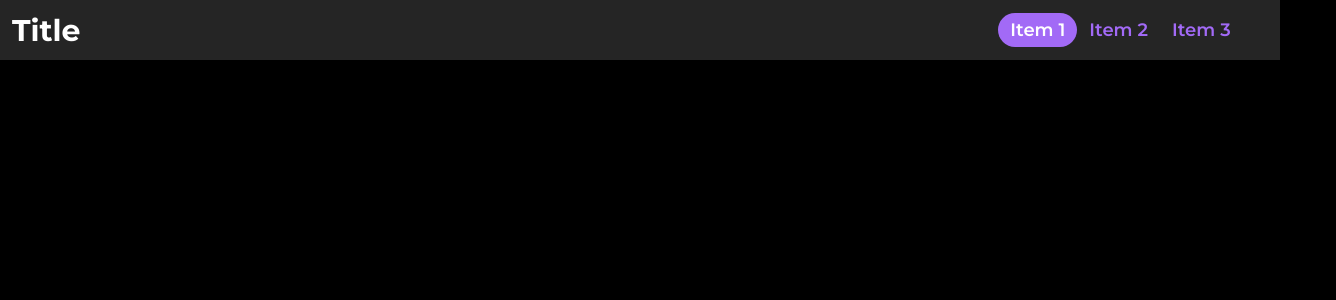
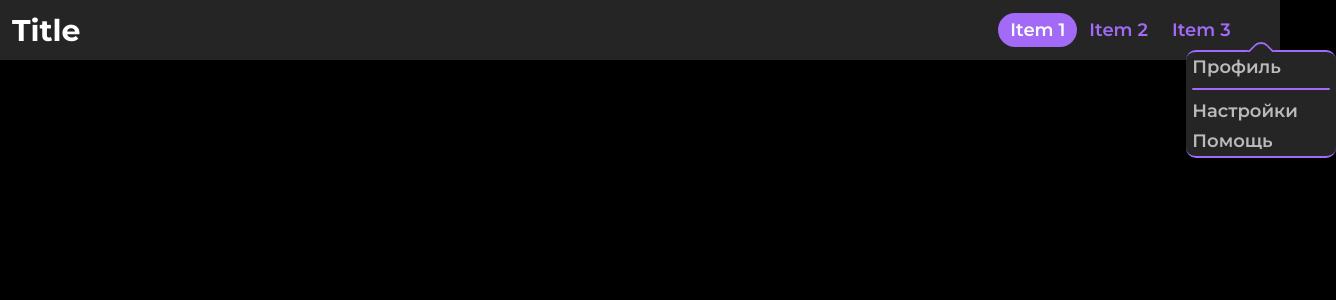
Before and after one commit to sashamanko/project, a React (Create React App) app: page / in a window 1280 px wide. Both pictures are taken after a click on the button 1261 px from the left and 29 px from the top of the page. Shown: the top 300 px of the page, 1336 px wide, since content can reach past the window. Built offline with nearby package versions, Linux system fonts and the light colour scheme; some icons are missing.

Commit message:
dropdown add

```diff
--- a/src/components/Header/Header.component.jsx
+++ b/src/components/Header/Header.component.jsx
@@ -5,11 +5,30 @@ import {NavLink} from 'react-router-dom';
 // Imports | Remix icons
 // __________________________________________________
 import UserLineIcon from 'remixicon-react/UserLineIcon';
+import Dropdown from '../ui/Dropdown/Dropdown.ui';
 
 // SCSS | My
 // __________________________________________________
 import './Header.component.scss';
 
+const options = {
+  profile: {
+    label: 'Профиль',
+    type: 'link',
+    url: 'profile',
+  },
+  sp1: 'separator',
+  settings: {
+    label: 'Настройки',
+    type: 'link',
+    url: 'settings',
+  },
+  healp: {
+    label: 'Помощь',
+    type: 'link',
+    url: 'help',
+  }
+};
 
 const Header = () => {
   return (
@@ -26,9 +45,12 @@ const Header = () => {
           </ul>
         </nav>
 
-        <button className='ml-1'>
-          <UserLineIcon/>
-        </button>
+
+        <Dropdown
+          className='ml-1'
+          controllerContent={ <UserLineIcon /> }
+          options={ options }
+        />
 
       </div>
     </header>
--- /dev/null
+++ b/src/components/ui/Dropdown/Dropdown.ui.jsx
@@ -0,0 +1,30 @@
+import './Dropdown.ui.scss';
+
+import { useState } from "react";
+import DropdownItem from "./DropdownItem";
+
+const Dropdown = ({ className, controllerContent, options, ...props }) => {
+
+  const [isOpen, setIsOpen] = useState(false);
+
+  return (
+    <div className={ `Dropdown ${className} ${isOpen ? 'active' : ''}` } { ...props }>
+      <button className={ `Dropdown__controller ${isOpen ? 'active' : ''}`} onClick={() => setIsOpen(!isOpen)}>
+        { controllerContent }
+      </button>
+
+      {isOpen && <nav className='Dropdown__navbar'>
+        <ul className='Dropdown__list'>
+          {
+            Object.keys(options).map( item => {
+              return <DropdownItem options={ options[item] }/>;
+            })
+          }
+        </ul>
+      </nav>}
+
+    </div>
+  );
+};
+
+export default Dropdown;
--- /dev/null
+++ b/src/components/ui/Dropdown/Dropdown.ui.scss
@@ -0,0 +1 @@
+@import '../../../styles/UI/Dropdown.ui.scss';
--- /dev/null
+++ b/src/components/ui/Dropdown/DropdownItem.jsx
@@ -0,0 +1,27 @@
+// import './DropdownItem.css';
+
+const DropdownItem = ({ options }) => {
+
+  if (typeof options === 'object' && options.type.toLowerCase() === 'link') {
+    return (
+      <li className="Dropdown__list__item" role='menuitem'>
+        <a href={ options.url }>{ options.label }</a>
+      </li>
+    );
+  } else if (typeof options === 'string' && options.toLowerCase() === 'separator') {
+    return (
+      <li className="Dropdown__list__item" role='none'>
+        <hr />
+      </li>
+    );
+  }
+
+
+};
+
+export default DropdownItem;
+
+// {
+//    &&
+//   <hr className="Dropdown__list__item__separator" />
+// }
--- /dev/null
+++ b/src/styles/UI/Dropdown.ui.scss
@@ -0,0 +1,106 @@
+/* Dropdown
+__________________________________________________ */
+
+.Dropdown {
+    position: relative;
+    z-index: 10000;
+
+    &__controller {
+
+    };
+
+    &__navbar {
+      position: absolute;
+      left: 50%;
+      min-width: 150px;
+      padding-top: 9px;
+      overflow: hidden;
+      transition: all var(--transition);
+      transform: translate(-50%, 5%);
+      animation: dropdown-open .3s forwards;
+    };
+
+    &__list {
+      position: relative;
+      width: 100%;
+      margin: 0;
+      padding: 0;
+      list-style: none;
+      background: var(--bg-block);
+      border-top: 2px solid var(--main);
+      border-bottom: 2px solid var(--main);
+      border-radius: var(--border-radius);
+      z-index: 1;
+
+      &__item {
+        font-weight: 600;
+
+        &[role='menuitem'] {
+          padding: calc(var(--padding) / 3) calc(var(--padding) / 2);
+          transition: all var(--transition);
+
+          &:first-child {
+            border-radius: 8px 8px 0 0;
+            z-index: 1;
+          }
+
+          &:last-child {
+            border-radius: 0 0 8px 8px;
+          }
+
+          &:hover {
+            background: var(--main);
+          }
+
+          &:hover > * {
+            color: var(--font-white);
+          }
+        }
+
+        &[role='none'] {
+          padding: calc(var(--padding) / 2);
+
+          & hr {
+            height: 2px;
+            background: var(--main);
+            border: none;
+            border-radius: 2px;
+          }
+        }
+
+
+        & > * {
+          color: var(--font-color);
+        }
+      };
+
+      &::before {
+        content: '';
+        position: absolute;
+        top: 0;
+        left: 50%;
+        width: 20px;
+        height: 20px;
+        background: var(--bg-block);
+        border-top: 2px solid var(--main);
+        border-right: 2px solid transparent;
+        border-bottom: 2px solid transparent;
+        border-left: 2px solid var(--main);
+        border-top-left-radius: var(--border-radius);
+        transform: translate(-50%, -50%) rotate(45deg);
+        z-index: -1;
+      }
+    };
+}
+
+@keyframes dropdown-open {
+  0% {
+    transform: translate(-50%, -10%);
+    opacity: 0;
+  };
+  100% {
+    transform: translateX(-50%);
+    opacity: 1;
+  }
+
+}
```
